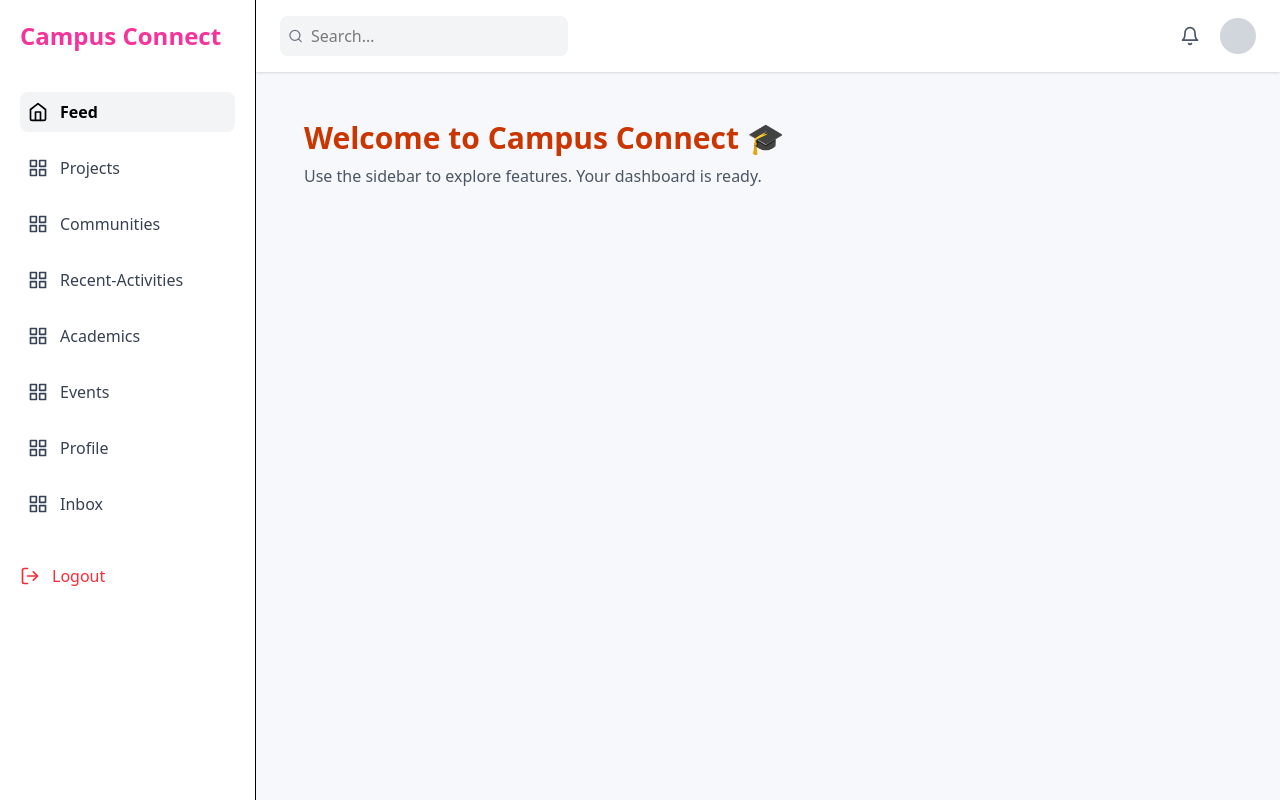
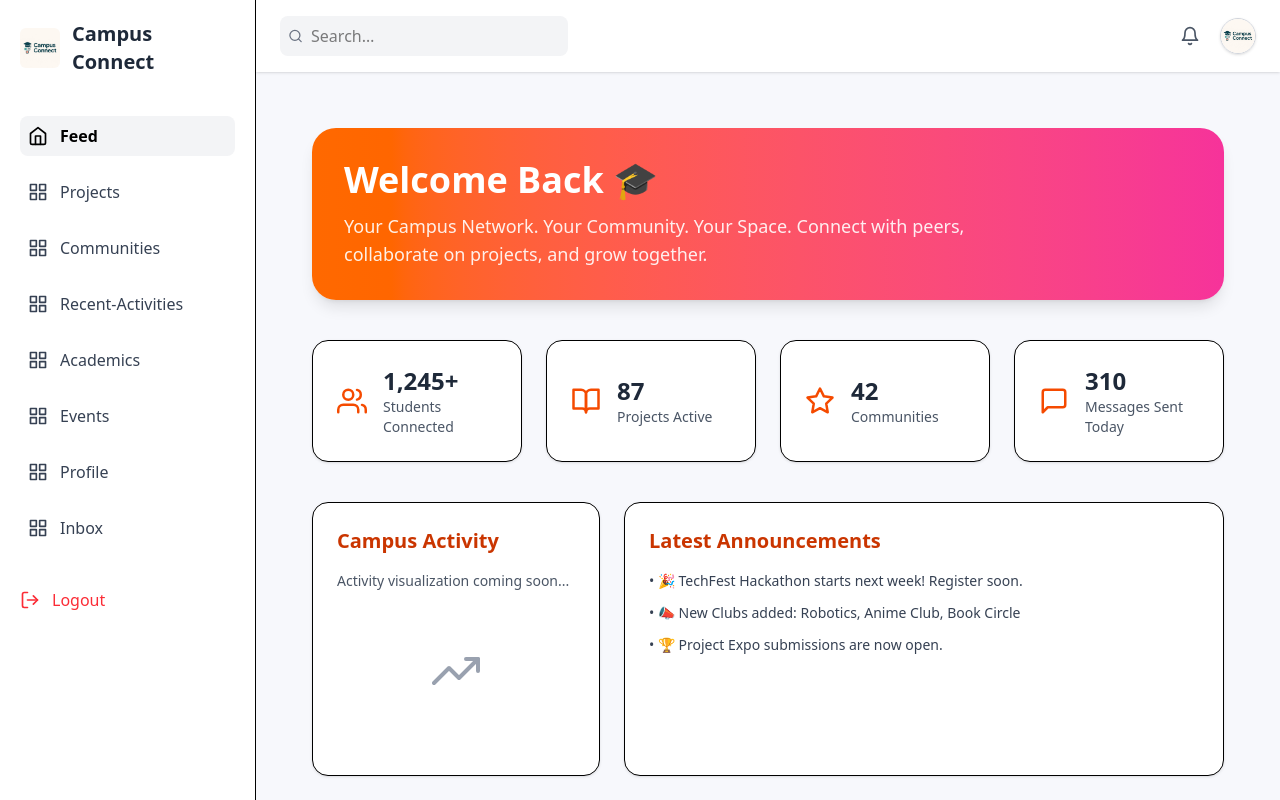
Before and after one commit to vvm-hash/CampusConnect, a Next.js app in the folder campus-connect/: page /dashboard in a window 1280 px wide. Built offline with nearby package versions, Linux system fonts and the light colour scheme; no server answers.

Commit message:
Updated dashboard UI

```diff
--- a/campus-connect/app/dashboard/inbox/[chatId]/page.tsx
+++ b/campus-connect/app/dashboard/inbox/[chatId]/page.tsx
@@ -1,3 +1,4 @@
+
 "use client";
 
 import { useState, useEffect } from "react";
--- a/campus-connect/app/dashboard/layout.tsx
+++ b/campus-connect/app/dashboard/layout.tsx
@@ -8,6 +8,8 @@ import React from "react";
 import { signOut } from "firebase/auth";
 import { auth } from "@/lib/firebase";
 import { AuthProvider } from "@/app/context/AuthContext";
+import Image from "next/image";
+
 
 export default function DashboardLayout({ children }: { children: React.ReactNode }) {
   const [open, setOpen] = useState(true);
@@ -52,12 +54,24 @@ export default function DashboardLayout({ children }: { children: React.ReactNod
 
         {/* Sidebar */}
         <div className={`transition-all duration-300 bg-white border-r p-5 ${open ? "w-64" : "w-20"}`}>
-          <h1
-            className="text-2xl font-bold text-pink-500 mb-10 cursor-pointer"
+          <div
+            className="flex items-center gap-3 mb-10 cursor-pointer"
             onClick={() => setOpen(!open)}
           >
-            {open ? "Campus Connect" : "CC"}
-          </h1>
+            <Image
+              src="/logo.png"
+              alt="Campus Connect Logo"
+              width={open ? 40 : 32}
+              height={open ? 40 : 32}
+              className="rounded-md transition-all"
+            />
+            {open && (
+              <span className="text-xl font-semibold text-gray-800">
+                Campus Connect
+              </span>
+            )}
+          </div>
+
 
           <nav className="space-y-4">
             <NavItem href="/dashboard" icon={<FiHome size={20} />} label="Feed" />
@@ -96,8 +110,16 @@ export default function DashboardLayout({ children }: { children: React.ReactNod
 
             <div className="flex items-center gap-5">
               <FiBell className="text-gray-600 hover:text-black cursor-pointer" size={20} />
-              <div className="h-9 w-9 rounded-full bg-gray-300"></div>
+
+              <Image
+                src="/logo.png"
+                alt="Campus Connect Logo"
+                width={36}
+                height={36}
+                className="rounded-full border border-gray-300 shadow-sm cursor-pointer"
+              />
             </div>
+
           </div>
 
           <div className="p-6 overflow-y-auto">{children}</div>
--- a/campus-connect/app/dashboard/page.tsx
+++ b/campus-connect/app/dashboard/page.tsx
@@ -1,12 +1,80 @@
 "use client";
+import {
+  FiUsers,
+  FiBookOpen,
+  FiStar,
+  FiMessageSquare,
+  FiTrendingUp,
+} from "react-icons/fi";
 
 export default function DashboardPage() {
   return (
-    <div className="p-6">
-      <h1 className="text-3xl font-bold text-orange-700">Welcome to Campus Connect 🎓</h1>
-      <p className="text-gray-600 mt-2">
-        Use the sidebar to explore features. Your dashboard is ready.
-      </p>
+    <div className="p-8 space-y-10">
+
+      {/* HERO HEADER */}
+      <div className="bg-gradient-to-r from-orange-500 to-pink-500 text-white p-8 rounded-3xl shadow-lg flex flex-col justify-center">
+        <h1 className="text-4xl font-extrabold mb-3">
+          Welcome Back 🎓
+        </h1>
+        <p className="opacity-90 text-lg max-w-2xl">
+          Your Campus Network. Your Community. Your Space.
+          Connect with peers, collaborate on projects, and grow together.
+        </p>
+      </div>
+
+      {/* QUICK STATS */}
+      <div className="grid grid-cols-1 sm:grid-cols-2 lg:grid-cols-4 gap-6">
+
+        <StatCard icon={<FiUsers />} value="1,245+" label="Students Connected" />
+        <StatCard icon={<FiBookOpen />} value="87" label="Projects Active" />
+        <StatCard icon={<FiStar />} value="42" label="Communities" />
+        <StatCard icon={<FiMessageSquare />} value="310" label="Messages Sent Today" />
+
+      </div>
+
+      {/* MINI SECTION + CHART placeholder */}
+      <div className="grid grid-cols-1 lg:grid-cols-3 gap-6">
+
+        <div className="bg-white p-6 rounded-2xl shadow border">
+          <h2 className="text-xl font-semibold mb-4 text-orange-700">Campus Activity</h2>
+          <p className="text-gray-600 text-sm">
+            Activity visualization coming soon...
+          </p>
+          <div className="h-40 flex items-center justify-center text-gray-400">
+            <FiTrendingUp size={48} />
+          </div>
+        </div>
+
+        <div className="bg-white p-6 rounded-2xl shadow border lg:col-span-2">
+          <h2 className="text-xl font-semibold mb-4 text-orange-700">Latest Announcements</h2>
+          <ul className="space-y-3 text-gray-700 text-sm">
+            <li>• 🎉 TechFest Hackathon starts next week! Register soon.</li>
+            <li>• 📣 New Clubs added: Robotics, Anime Club, Book Circle</li>
+            <li>• 🏆 Project Expo submissions are now open.</li>
+          </ul>
+        </div>
+
+      </div>
     </div>
   );
 }
+
+function StatCard({
+  icon,
+  value,
+  label,
+}: {
+  icon: any;
+  value: string;
+  label: string;
+}) {
+  return (
+    <div className="bg-white rounded-2xl shadow p-6 flex items-center gap-4 border hover:shadow-md transition">
+      <div className="text-orange-600 text-3xl">{icon}</div>
+      <div>
+        <p className="text-2xl font-bold text-gray-800">{value}</p>
+        <p className="text-sm text-gray-600">{label}</p>
+      </div>
+    </div>
+  );
+}
--- a/campus-connect/app/page.tsx
+++ b/campus-connect/app/page.tsx
@@ -3,6 +3,27 @@ import Image from "next/image";
 export default function Home() {
   return (
     <div className="bg-white text-gray-900">
+
+      {/* NAVBAR */}
+      <nav className="absolute top-0 left-0 w-full flex items-center justify-between px-8 py-5 z-20 bg-black/20 backdrop-blur-sm">
+        <div className="flex items-center gap-3">
+          <Image
+            src="/logo.png"
+            alt="Campus Connect Logo"
+            width={48}
+            height={48}
+            className="rounded-md"
+          />
+          <span className="text-3xl font-bold text-white drop-shadow-md">
+            Campus Connect
+          </span>
+        </div>
+
+        <div className="flex gap-6 text-white text-lg font-medium drop-shadow">
+          <a href="/login" className="hover:opacity-80 transition">Login</a>
+          <a href="/signup" className="hover:opacity-80 transition">Sign Up</a>
+        </div>
+      </nav>
 
       {/* FULL SCREEN HERO IMAGE */}
       <section className="relative h-screen w-full flex items-center justify-center text-center">
@@ -14,10 +35,8 @@ export default function Home() {
           className="object-cover"
         />
 
-        {/* Soft overlay tint */}
         <div className="absolute inset-0 bg-orange-200/20"></div>
 
-        {/* HERO TEXT & BUTTONS */}
         <div className="relative z-10">
           <h1 className="text-6xl font-extrabold text-white drop-shadow-xl mb-6">
             Campus Connect
@@ -44,37 +63,6 @@ export default function Home() {
         </div>
       </section>
 
-      {/* ABOUT SECTION */}
-      <section id="about" className="px-8 py-24 text-center bg-gradient-to-b from-amber-50 to-orange-100">
-        <h2 className="text-5xl font-extrabold text-orange-800 mb-6">What is Campus Connect?</h2>
-        <p className="text-2xl max-w-4xl mx-auto text-gray-700 leading-relaxed">
-          A cozy student community space where collaboration thrives.
-          Join clubs, explore events, meet new people, and grow together.
-        </p>
-      </section>
-
-      {/* FEATURES */}
-      <section id="features" className="px-10 py-24 bg-white text-center">
-        <h2 className="text-4xl font-bold text-orange-700 mb-12">What Can You Do?</h2>
-
-        <div className="grid grid-cols-1 sm:grid-cols-3 gap-10 max-w-6xl mx-auto">
-          <div className="p-8 bg-amber-50 border border-orange-200 rounded-2xl shadow">
-            <h3 className="text-xl font-semibold text-orange-700 mb-2">Join Clubs</h3>
-            <p className="text-gray-600">Find your people. Explore hobbies and passions.</p>
-          </div>
-
-          <div className="p-8 bg-amber-50 border border-orange-200 rounded-2xl shadow">
-            <h3 className="text-xl font-semibold text-orange-700 mb-2">Attend Events</h3>
-            <p className="text-gray-600">Stay updated with fests, workshops and competitions.</p>
-          </div>
-
-          <div className="p-8 bg-amber-50 border border-orange-200 rounded-2xl shadow">
-            <h3 className="text-xl font-semibold text-orange-700 mb-2">Find Teammates</h3>
-            <p className="text-gray-600">Team up for hackathons, projects, or fun collabs.</p>
-          </div>
-        </div>
-      </section>
-
     </div>
   );
 }
```
Also changed, not shown: campus-connect/app/dashboard/inbox/page.tsx (line endings or trailing spaces), campus-connect/public/logo.png (added).
